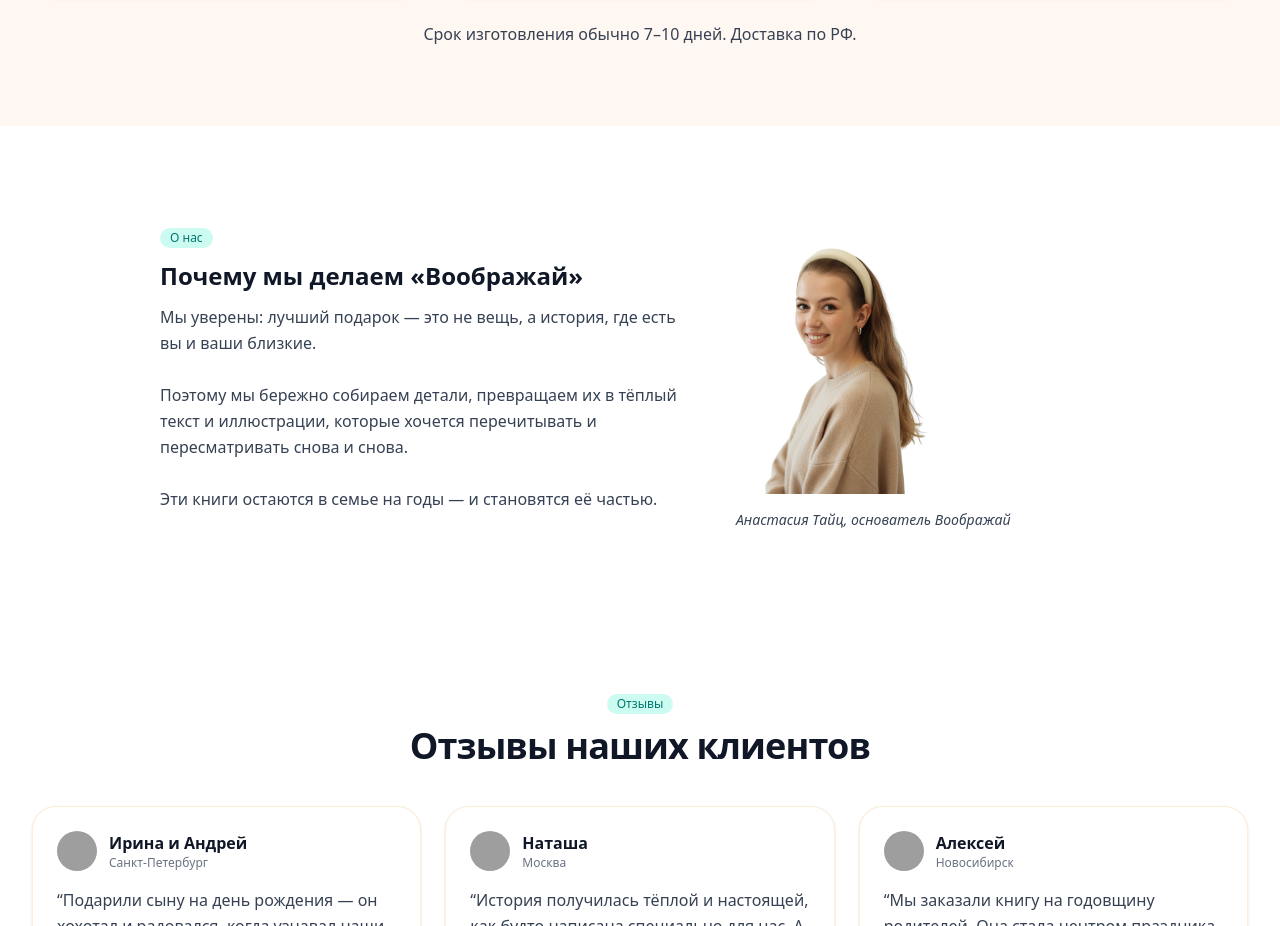
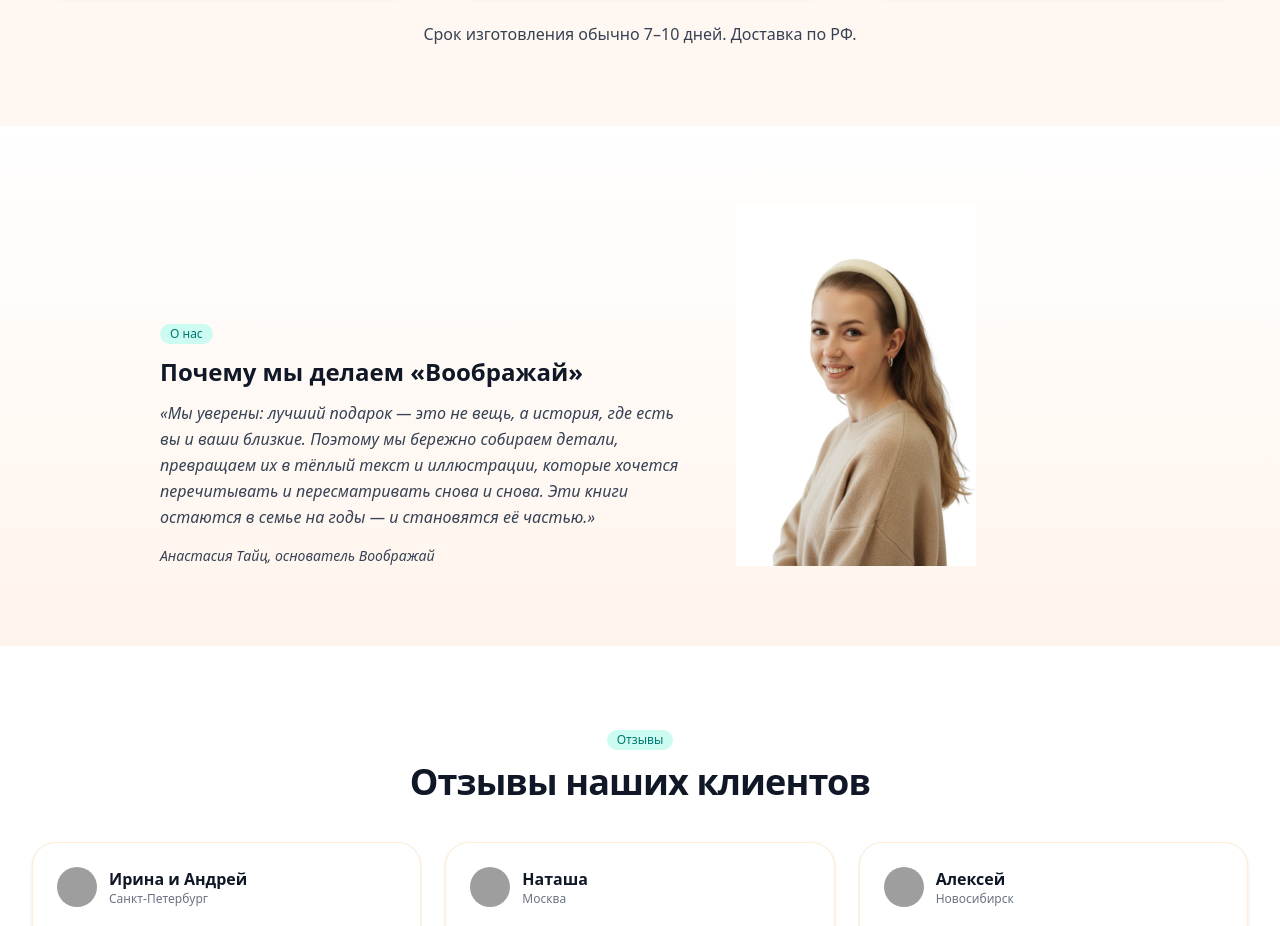
Before and after one commit to pastushin86-cpu/voobrazhay-landing, a Next.js app: page / in a window 1280 px wide. Shown: the part 3533-4459 px from the top of the page. Built offline with nearby package versions, Linux system fonts and the light colour scheme; grey boxes are pictures that could not be loaded.

Commit message:
Style founder block: quote italic, signature below, larger photo, gradient bg

```diff
--- a/src/app/page.tsx
+++ b/src/app/page.tsx
@@ -350,31 +350,29 @@ export default function VoobrazhayLanding() {
       </section>
 
       {/* О нас + Фото основателя */}
-      <section className="py-14 sm:py-20">
+      <section className="py-14 sm:py-20 bg-gradient-to-b from-white to-[#FFF4EC]">
         <div className="mx-auto max-w-5xl px-4 sm:px-6 lg:px-8">
-          <motion.div {...fadeUp} className="flex flex-col md:flex-row items-center md:items-center md:justify-between gap-8">
+          <motion.div {...fadeUp} className="flex flex-col md:flex-row items-start md:items-end md:justify-between gap-8">
             <div className="md:w-[55%]">
               <Badge className="bg-teal-100 text-teal-700 hover:bg-teal-100">О нас</Badge>
               <h3 className="mt-3 text-2xl font-bold">Почему мы делаем «Воображай»</h3>
-              <p className="mt-3 text-gray-700 leading-relaxed">
-                Мы уверены: лучший подарок — это не вещь, а история, где есть вы и ваши близкие.
-                <br /><br />
+              <p className="mt-3 text-gray-700 leading-relaxed italic">
+                «Мы уверены: лучший подарок — это не вещь, а история, где есть вы и ваши близкие.
                 Поэтому мы бережно собираем детали, превращаем их в тёплый текст и иллюстрации, которые хочется перечитывать и пересматривать снова и снова.
-                <br /><br />
-                Эти книги остаются в семье на годы — и становятся её частью.
+                Эти книги остаются в семье на годы — и становятся её частью.»
               </p>
+              <p className="mt-4 text-sm italic text-gray-700">Анастасия Тайц, основатель Воображай</p>
             </div>
             <div className="flex-shrink-0 text-center md:text-left md:w-[40%] flex flex-col items-center md:items-start">
               <div className="relative inline-block">
                 <img
                   src="/gallery/taits.jpg?v=1"
                   alt="Анастасия Тайц, основатель Воображай"
-                  className="w-40 sm:w-44 md:w-48 h-auto object-contain"
+                  className="w-48 sm:w-52 md:w-60 h-auto object-contain"
                   loading="lazy"
                   decoding="async"
                 />
               </div>
-              <p className="mt-4 text-sm italic text-gray-700">Анастасия Тайц, основатель Воображай</p>
             </div>
           </motion.div>
         </div>
```
